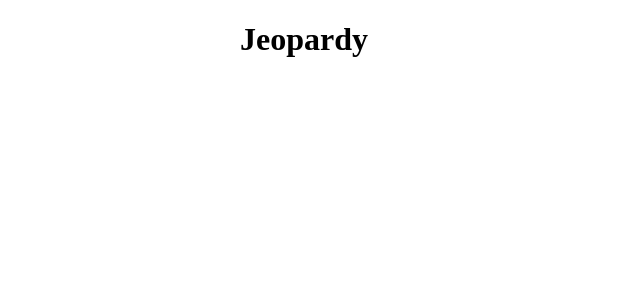
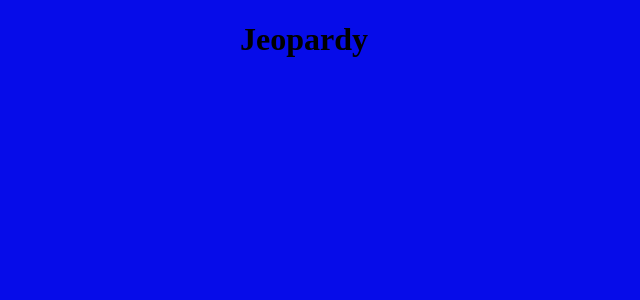
Before and after one commit to xiluna/jeopardy, a React (Create React App) app: page / in a window 1280 px wide. Shown: the top 300 px of the page, without its empty margins (0-640 px from the left). Built offline with nearby package versions, Linux system fonts and the light colour scheme.

Commit message:
jsUpdate

```diff
--- a/src/App.css
+++ b/src/App.css
@@ -1,4 +1,7 @@
-.App{
+body {
+    background-color:#060CE9;
+}
+.App {
     width: 100vh;
     margin: 0 auto;
 }
--- /dev/null
+++ b/src/question.js
@@ -0,0 +1 @@
+import React from 'react';
```
Also changed, not shown: .theia/settings.json (added), 10 other files (tests, documents, lock files or other folders).
